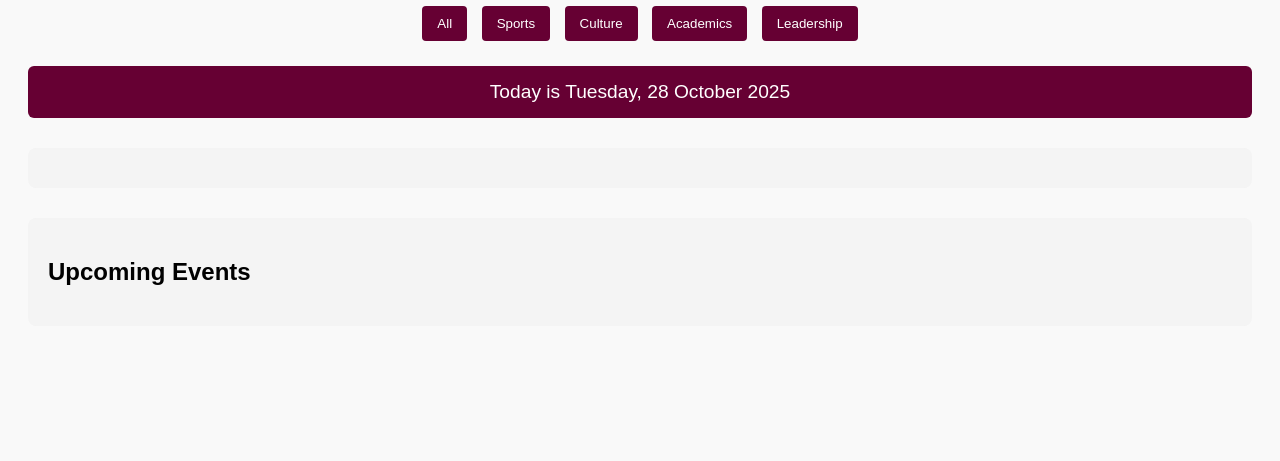
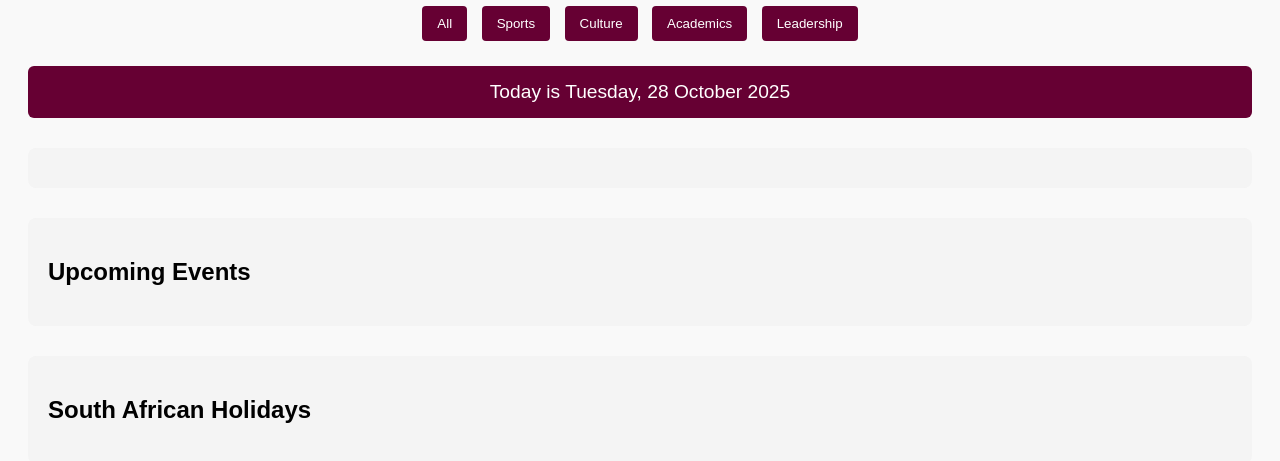
Before and after one commit to mxolisimthanti/Apu, a plain HTML site: page index.html in a window 1280 px wide. Shown: the part 107-568 px from the top of the page. Drawn offline with Linux system fonts and the light colour scheme; no server answers.

Commit message:
Update index.html

```diff
--- a/index.html
+++ b/index.html
@@ -22,6 +22,10 @@
   <h2>Upcoming Events</h2>
   <ul id="event-list"></ul>
 </div>
+<div id="calendar-events" class="calendar-container">
+  <h2>South African Holidays</h2>
+  <ul id="holiday-list"></ul>
+</div>
 
   <script src="script.js"></script>
 </body>
```
